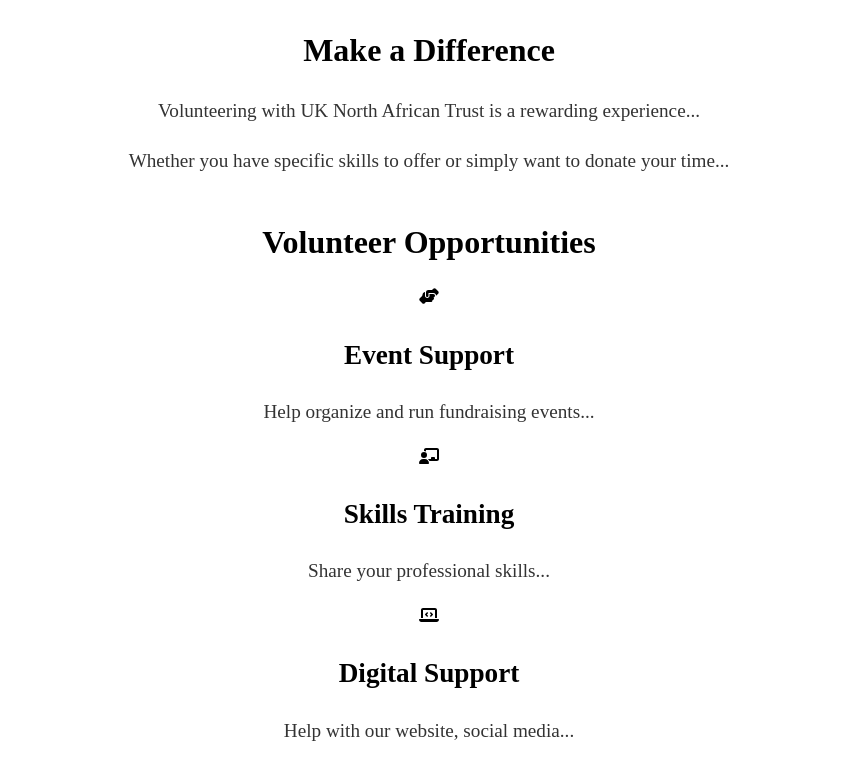
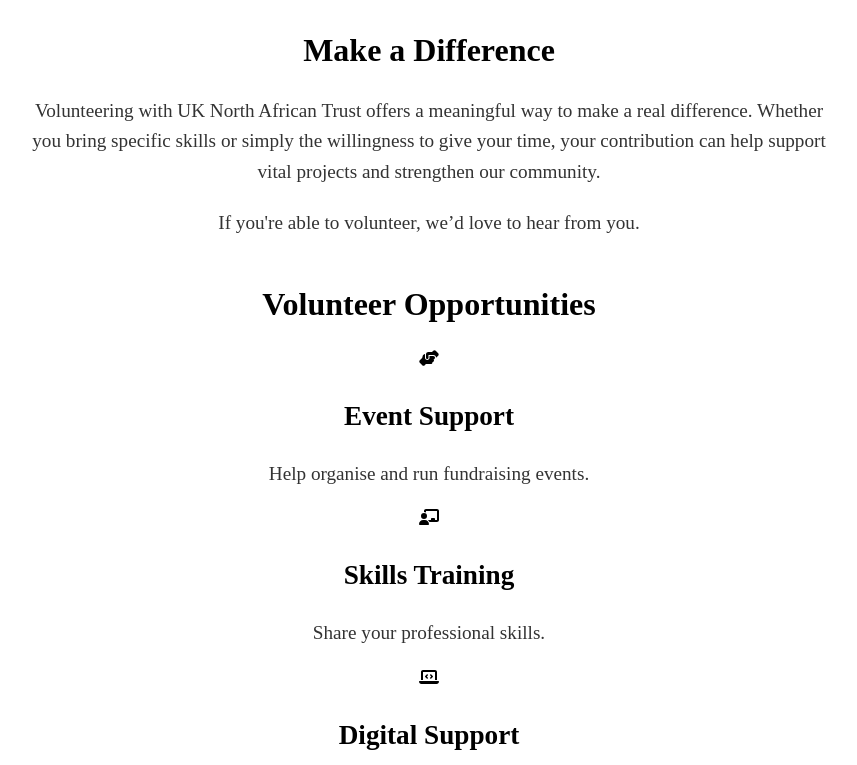
Before and after one commit to Younes-22/UKNAT-Website, a React (Vite) app: page /volunteer in a window 1280 px wide. Shown: the part 766-1531 px from the top of the page, without its empty margins (211-1068 px from the left). Built offline with nearby package versions, Linux system fonts and the light colour scheme.

Commit message:
fixed some css

```diff
--- a/src/pages/Volunteer.jsx
+++ b/src/pages/Volunteer.jsx
@@ -17,8 +17,10 @@
             <section className="volunteer-intro text-center">
                 <div className="centering">
                     <h2 className="h2-size">Make a Difference</h2>
-                    <p className="p-size">Volunteering with UK North African Trust is a rewarding experience...</p>
-                    <p className="p-size">Whether you have specific skills to offer or simply want to donate your time...</p>
+                    <p className="p-size">Volunteering with UK North African Trust offers a meaningful way to make a real difference.
+                      Whether you bring specific skills or simply the willingness to give your time, your contribution can help support vital projects and strengthen
+                      our community.</p>
+                    <p className="p-size">If you're able to volunteer, we’d love to hear from you.</p>
                 </div>
             </section>
             <section className="centering">
@@ -27,22 +29,22 @@
                     <div className="opportunity-box text-center">
                         <FontAwesomeIcon icon={faHandsHelping} />
                         <h3 className="h3-size">Event Support</h3>
-                        <p className="p-size">Help organize and run fundraising events...</p>
+                        <p className="p-size">Help organise and run fundraising events.</p>
                     </div>
                     <div className="opportunity-box text-center">
                         <FontAwesomeIcon icon={faChalkboardTeacher} />
                         <h3 className="h3-size">Skills Training</h3>
-                        <p className="p-size">Share your professional skills...</p>
+                        <p className="p-size">Share your professional skills.</p>
                     </div>
                     <div className="opportunity-box text-center">
                         <FontAwesomeIcon icon={faLaptopCode} />
                         <h3 className="h3-size">Digital Support</h3>
-                        <p className="p-size">Help with our website, social media...</p>
+                        <p className="p-size">Help with our website, social media.</p>
                     </div>
                     <div className="opportunity-box text-center">
                         <FontAwesomeIcon icon={faHandHoldingUsd} />
                         <h3 className="h3-size">Fundraising</h3>
-                        <p className="p-size">Support our fundraising efforts...</p>
+                        <p className="p-size">Support our fundraising efforts.</p>
                     </div>
                 </div>
             </section>
```
